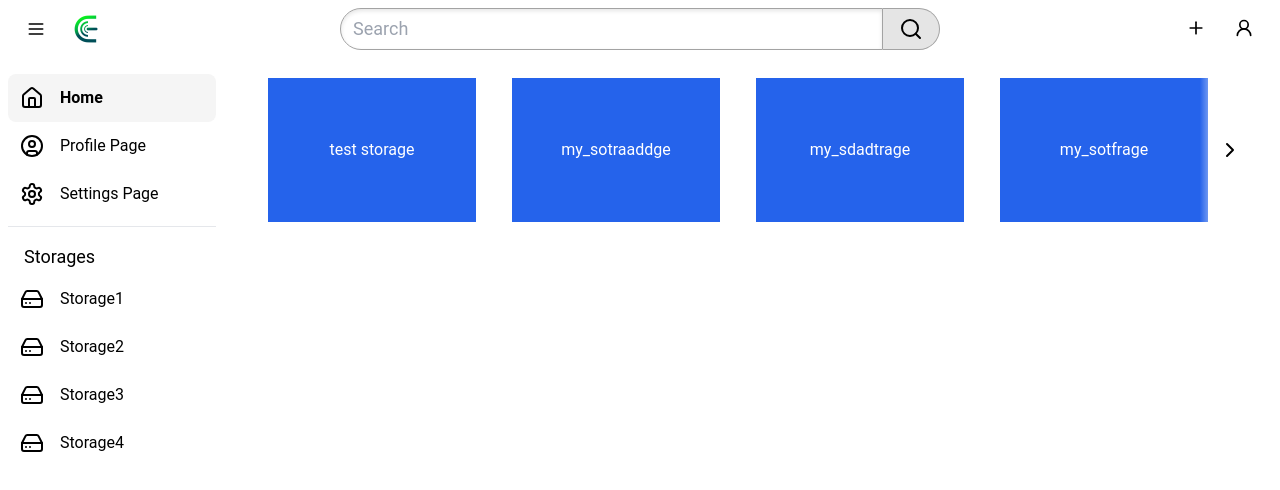
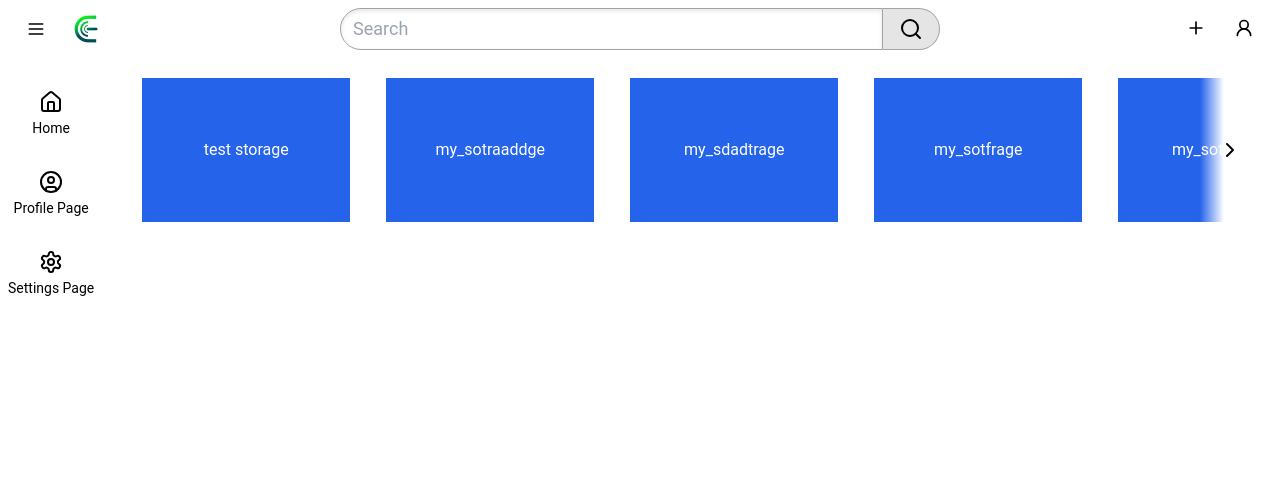
Before and after one commit to antekes1/echo_project_server, a React (Vite) app in the folder react/echo-web/: page / in a window 1280 px wide. Both pictures are taken after a click on the button 36 px from the left and 29 px from the top of the page. Shown: the top 490 px of the page. Built offline with nearby package versions, Linux system fonts and the light colour scheme.

Commit message:
add sidebar to react app

```diff
--- a/react/echo-web/src/App.jsx
+++ b/react/echo-web/src/App.jsx
@@ -7,9 +7,11 @@ import {
   Routes,
   Route,
 } from "react-router-dom";
+import { SidebarProvider } from "./contexts/SidebarContext";
 
 const App = () => {
   return (
+    <SidebarProvider>
     <div className="max-h-screen flex flex-col">
     <Router>
         <Navbar/>
@@ -18,6 +20,7 @@ const App = () => {
         </Routes>
     </Router>
     </div>
+    </SidebarProvider>
 );
 };
 export default App;
--- /dev/null
+++ b/react/echo-web/src/contexts/SidebarContext.tsx
@@ -0,0 +1,49 @@
+import { ReactNode, createContext, useContext, useState } from "react"
+
+type SidebarProviderProps = {
+    children: ReactNode
+}
+
+type SidebarContextType = {
+    isLargeOpen: boolean
+    isSmallOpen: boolean
+    toogle: () => void
+    close(): void
+}
+
+const SidebarContext = createContext<SidebarContextType | null> (null)
+
+export function useSidebarContext() {
+    const value = useContext(SidebarContext)
+    if (value == null) throw Error("Cannot use outside of SidebarProvidor")
+    return value
+}
+
+export function SidebarProvider({children}: SidebarProviderProps) {
+    const [isLargeOpen, setIsLargeOpen]= useState(true)
+    const [isSmallOpen, setIsSmallOpen]= useState(false)
+
+    function isScreenSmall() {
+        return window.innerWidth < 1024
+    }
+    function toogle() {
+        if (isScreenSmall()) {
+            setIsSmallOpen(s => !s)
+        } else {
+            setIsLargeOpen (l => !l)
+        }
+    }
+    function close() {
+        if (isScreenSmall()) {
+            setIsSmallOpen(false)
+        } else {
+            setIsLargeOpen (false)
+        }
+    }
+
+    return(
+    <SidebarContext.Provider value={{isLargeOpen, isSmallOpen, toogle, close}}>
+        {children}
+    </SidebarContext.Provider>
+    )
+}
--- a/react/echo-web/src/layouts/Navbar.jsx
+++ b/react/echo-web/src/layouts/Navbar.tsx
@@ -1,20 +1,15 @@
-import logo from '../assets/images/logo.png'
+import logo from "../assets/images/logo.png";
 import { Menu, User2, Plus, Search, ArrowLeft } from "lucide-react"
 import { Button } from '../components/Button';
 import { useState } from 'react';
+import { useSidebarContext } from '../contexts/SidebarContext';
+import React from 'react';
 
 const Navbar = () => {
   const [showFullWidthSearch, setShowFullWidthSearch] = useState(false)
     return (
         <div className="flex gap-10 lg:gap-20 justify-between pt-2 mb-6 mx-4">
-            <div className={`gap-4 items-center flex-shrink-0 ${showFullWidthSearch ? "hidden" : "flex" }`}>
-              <Button variant="ghost" size="icon">
-                <Menu />
-              </Button>
-              <a href='/'>
-              <img className='h-8' src={logo} alt='Echo' />
-              </a>
-            </div>
+            <NavbarFirstSection hidden={showFullWidthSearch}/>
             <form className={`gap-4 flex-grow justify-center ${showFullWidthSearch ? "flex" : "hidden md:flex"}`}>
               {showFullWidthSearch && (<Button type="button" size="icon" variant="ghost" className="flex-shrink-0" onClick={() => setShowFullWidthSearch(false)}>
                 <ArrowLeft/>
@@ -26,7 +21,7 @@ const Navbar = () => {
                 </Button>
               </div>
             </form>
-              <div className={`flex-shrink-0 md:gap-2 ${showFullWidthSearch ? "hidden" : "flex" }`}>
+            <div className={`flex-shrink-0 md:gap-2 ${showFullWidthSearch ? "hidden" : "flex" }`}>
               <Button size="icon" variant="ghost" className='md:hidden' onClick={() => setShowFullWidthSearch(true)}>
                 <Search/>
               </Button>
@@ -36,9 +31,27 @@ const Navbar = () => {
               <Button size="icon" variant="ghost">
                 <User2/>
               </Button>
-              </div>
             </div>
+        </div>
       );
 }
 
+type NavbarFirstSectionProps = {
+  hidden?: Boolean
+}
+
+export function NavbarFirstSection({hidden = false}: NavbarFirstSectionProps) {
+  const {toogle} = useSidebarContext()
+  return (
+    <div className={`gap-4 items-center flex-shrink-0 ${hidden ? "hidden" : "flex" }`}>
+      <Button onClick={() => toogle()} variant="ghost" size="icon">
+        <Menu />
+      </Button>
+      <a href='/'>
+        <img className='h-8' src={logo} alt='Echo' />
+      </a>
+    </div>
+  )
+}
+
 export default Navbar
--- a/react/echo-web/src/layouts/Sidebar.tsx
+++ b/react/echo-web/src/layouts/Sidebar.tsx
@@ -1,19 +1,28 @@
-import { Home, UserCircle, Settings, ChevronDown, ChevronUp, HardDrive } from "lucide-react";
+import { Home, UserCircle, Settings, ChevronDown, ChevronUp, HardDrive, Menu } from "lucide-react";
 import React, { ReactNode, useState } from "react";
 import { ElementType } from "react";
 import { Button, buttonStyles } from "../components/Button";
 import { twMerge } from "tailwind-merge";
+import { useSidebarContext } from "../contexts/SidebarContext";
+import { NavbarFirstSection } from "./Navbar";
 
 export function Sidebar() {
+    const {toogle, isLargeOpen, isSmallOpen} = useSidebarContext()
     const example_storages = [{id: "1", name: "Storage1"}, {id: "2", name: "Storage2"},{id: "3", name: "Storage3"},{id: "4", name: "Storage4"},]
     return (
         <>
-        <aside className="sticky top-0 overflow-y-auto scrollbar-hidden pb-4 flex flex-col ml-1 lg:hidden">
+        <aside className={`sticky top-0 overflow-y-auto scrollbar-hidden pb-4 flex flex-col ml-1 ${isLargeOpen ? "lg:hidden": "lg:flex"}`}>
             <SmallSidebarItem Icon={Home} title="Home" url="/" />
             <SmallSidebarItem Icon={UserCircle} title="Profile Page" url="/profile" />
             <SmallSidebarItem Icon={Settings} title="Settings Page" url="/settings" />
         </aside>
-        <aside className="w-56 lg:sticky absolute top-0 overflow-y-auto scrollbar-hidden pb-4 flex-col gap-2 px-2 lg:flex hidden">
+        {isSmallOpen && (
+            <div onClick={close} className="lg:hidden fixed inset-0 z-[999] opacity-50"/>
+        )}
+        <aside className={`w-56 lg:sticky absolute top-0 overflow-y-auto scrollbar-hidden pb-4 flex-col gap-2 px-2 lg:flex ${isLargeOpen ? "lg:flex":"lg:hidden"} ${isSmallOpen ? "flex z-[999] bg-white max-h-screen": "hidden"}`}>
+            <div className="lg:hidden pt-2 pb-4 px-2 sticky top-0 bg-white">
+                <NavbarFirstSection hidden={false}/>
+            </div>
             <LargeSidebarSection >
                 <LargeSiderbarItem isActive Icon={Home} title="Home" url="/" />
                 <LargeSiderbarItem Icon={UserCircle} title="Profile Page" url="/profile" />
--- a/react/echo-web/src/pages/Home.jsx
+++ b/react/echo-web/src/pages/Home.jsx
@@ -2,6 +2,7 @@ import React, { useEffect, useRef, useState } from 'react';
 import { Button } from '../components/Button';
 import { ChevronLeft, ChevronRight } from 'lucide-react';
 import { Sidebar } from '../layouts/Sidebar';
+import { useSidebarContext } from '../contexts/SidebarContext';
 
 const TRANSATE_AMOUNT = 200
 
@@ -12,6 +13,7 @@ const Home = () => {
   const containerRef = useRef(null);
   const [isLeftVisable, setLeftVisable] = useState(false);
   const [isRightVisable, setRightVisable] = useState(false);
+  const {toogle} = useSidebarContext()
 
   useEffect(() => {
     if (containerRef.current == null) return
```
